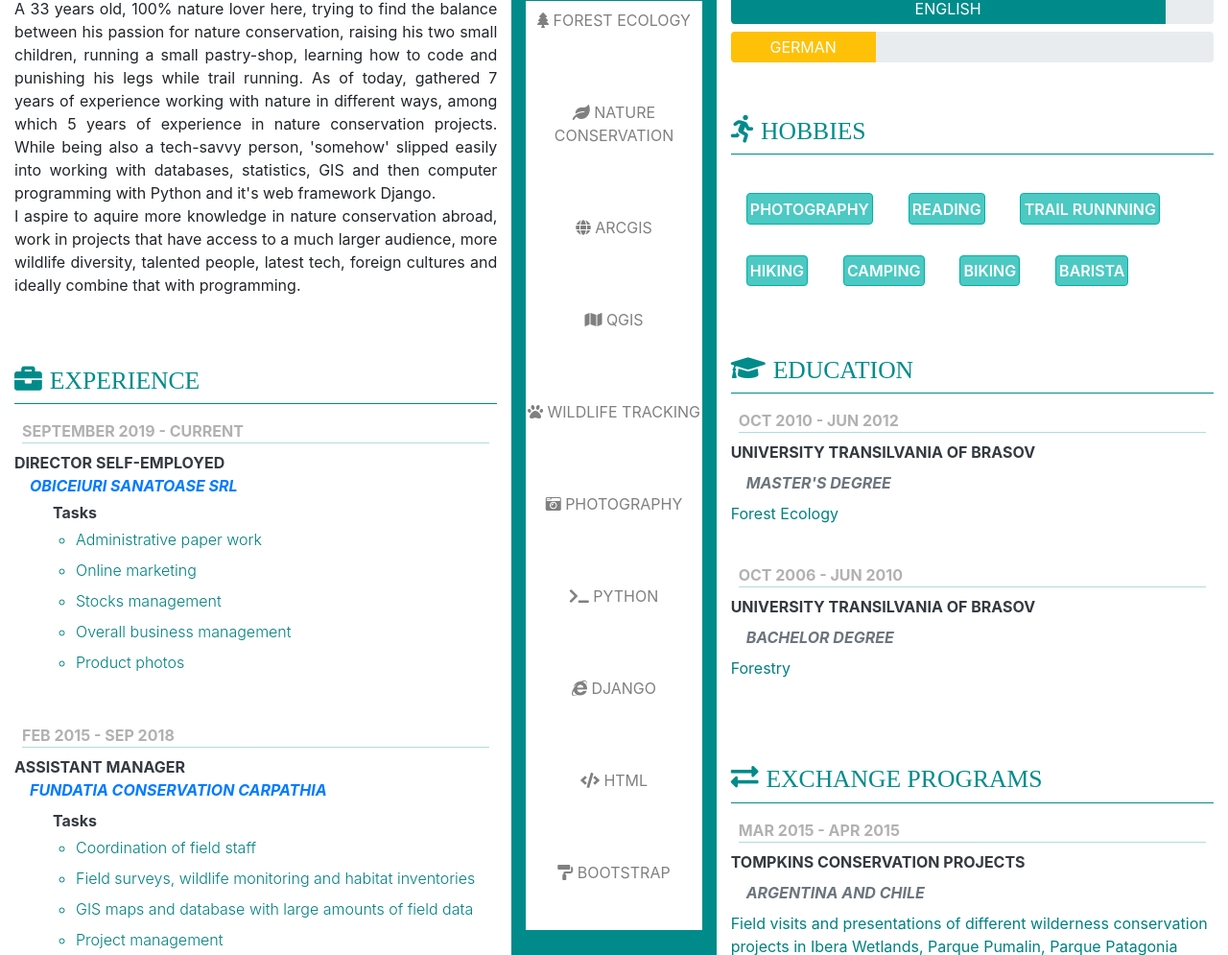
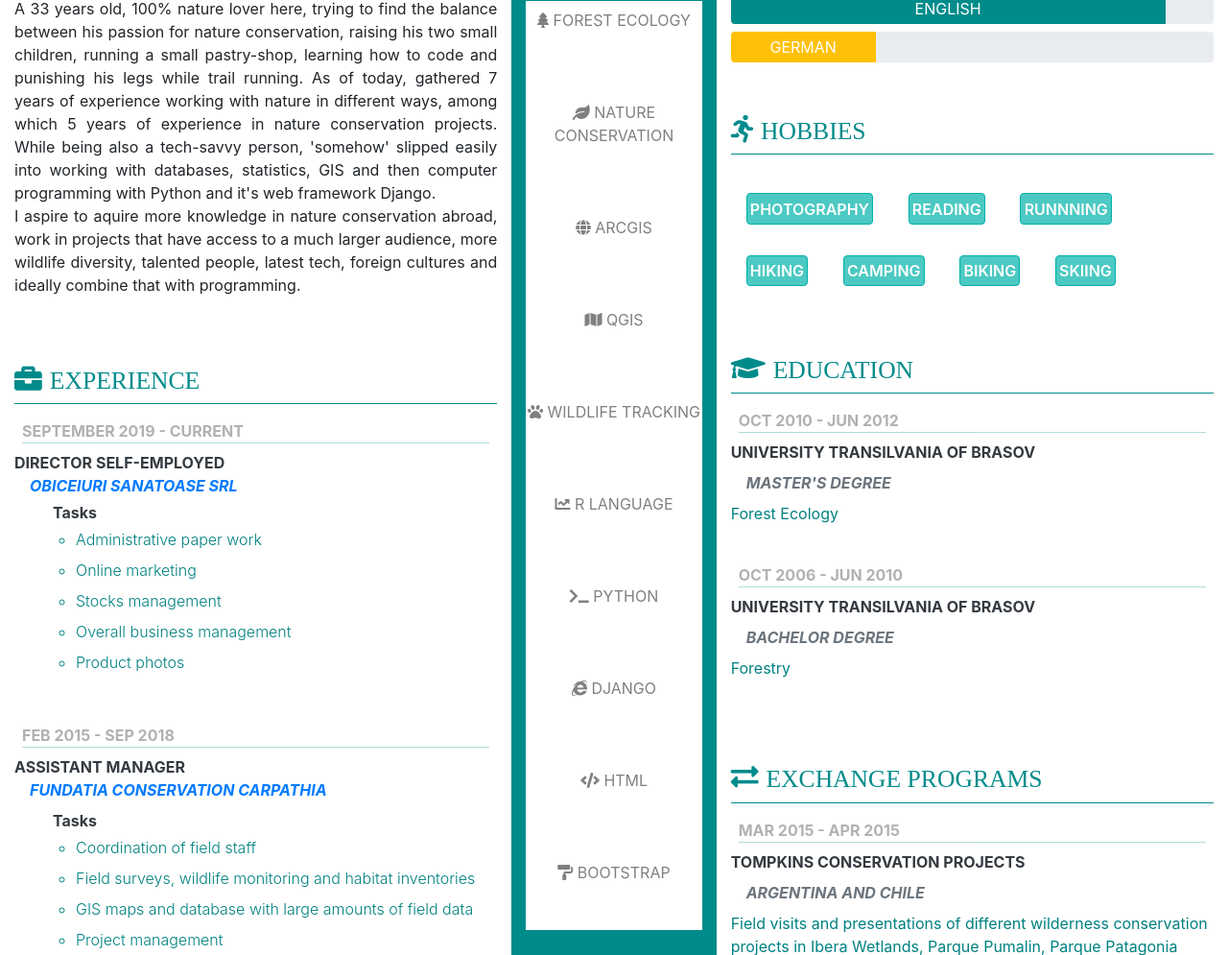
Before and after one commit to ungureanudaniel/resume1, a Django app: page / in a window 1280 px wide. Shown: the part 735-1730 px from the top of the page at 96% size. Run offline with Django 3.2, Linux system fonts and the light colour scheme; some libraries are stand-ins or nearby versions.

Commit message:
Modified some information

```diff
--- a/resumeapp/templates/resume1/home.html
+++ b/resumeapp/templates/resume1/home.html
@@ -326,10 +326,10 @@
               <!-- PHOTOGRAPHY -->
               <div class="box text-center col-md-12  mt-2">
                 <strong></strong>
-                <span><i class="fas fa-camera-retro"></i>
-                  PHOTOGRAPHY
+                <span><i class="fas fa-chart-line"></i>
+                  R LANGUAGE
                 </span>
-                <div class="round text-center" data-value="0.65" data-size="100" data-thickness="15">
+                <div class="round text-center" data-value="0.30" data-size="100" data-thickness="15">
 
                 </div>
               </div>
@@ -424,11 +424,11 @@
             <div class="hobbies mt-4">
               <span class="rounded">PHOTOGRAPHY</span>
               <span class="rounded">READING</span>
-              <span class="rounded">TRAIL RUNNNING</span>
+              <span class="rounded">RUNNNING</span>
               <span class="rounded">HIKING</span>
               <span class="rounded">CAMPING</span>
               <span class="rounded">BIKING</span>
-              <span class="rounded">BARISTA</span>
+              <span class="rounded">SKIING</span>
             </div>
           </div>
 <!-- EDUCATION CHAPTER .......................-->
```
